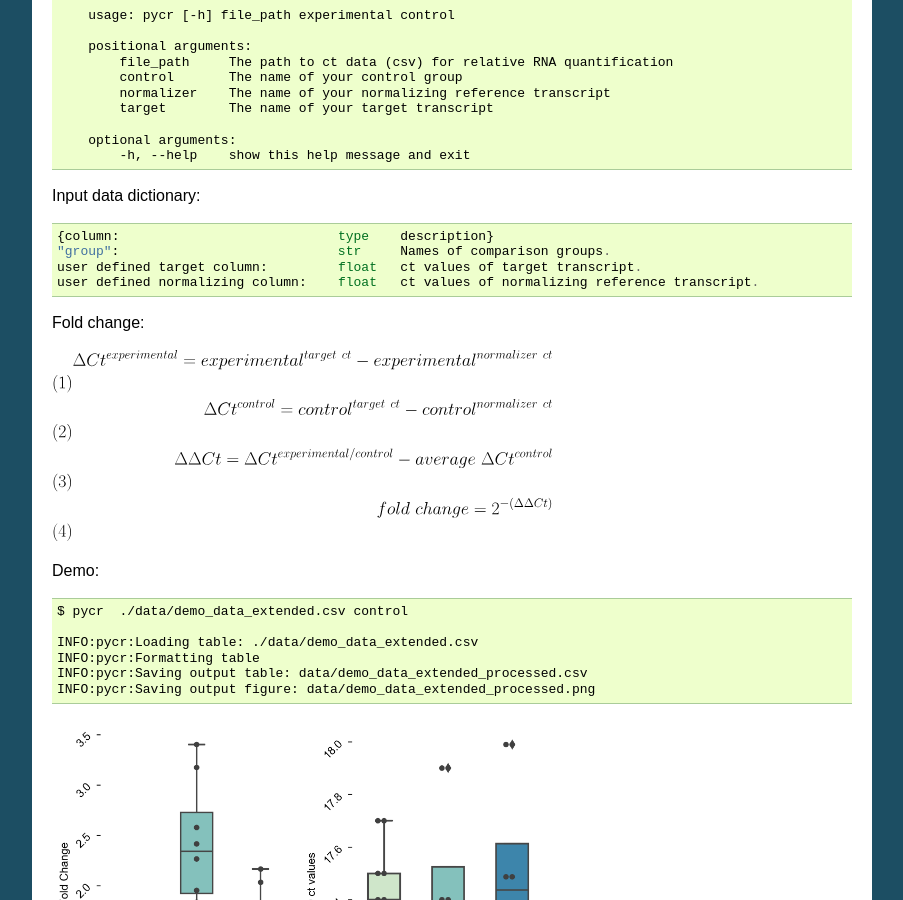
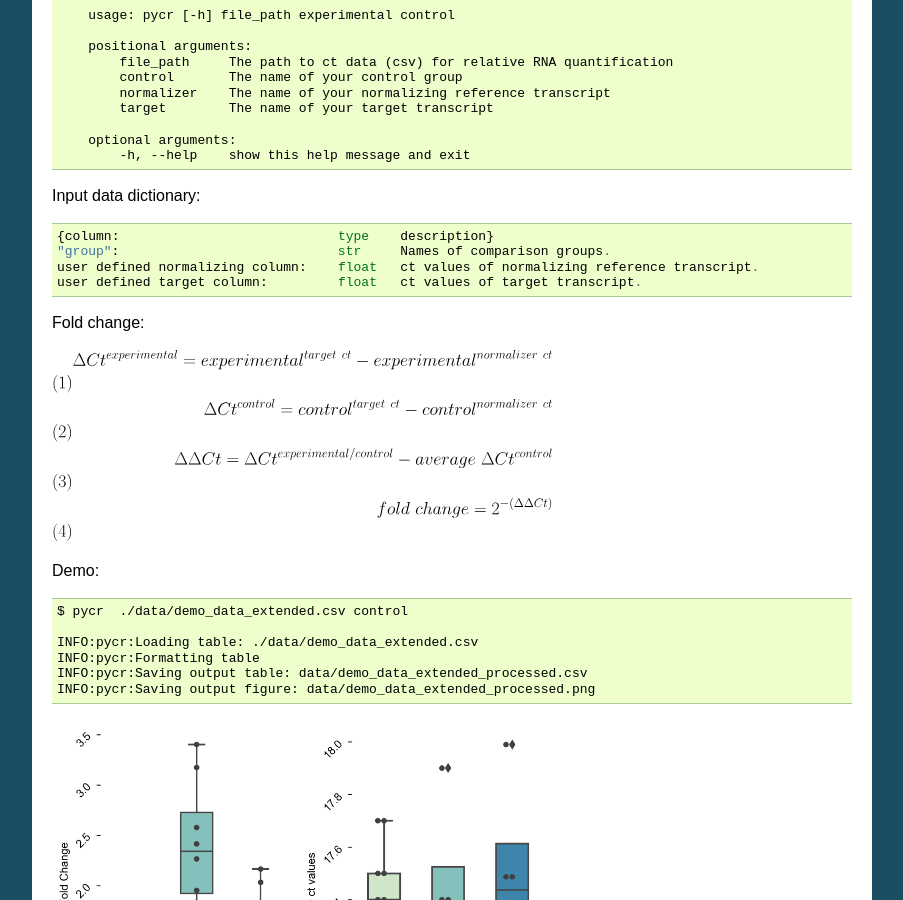
Before and after one commit to patrickmlong/pycr, a Sphinx documentation site: the page built from docs/index.rst, in a window 1280 px wide and 900 px high, scrolled down 317 px. Shown: the whole window, without its empty margins (198-1101 px from the left). Built offline with Sphinx 7.4.7, drawn with Linux system fonts in a browser that asks for light colours.

```diff
--- a/docs/index.rst
+++ b/docs/index.rst
@@ -27,8 +27,8 @@ Input data dictionary::
 
     {column:                            type    description}
     "group":                            str     Names of comparison groups.
+    user defined normalizing column:    float   ct values of normalizing reference transcript.
     user defined target column:         float   ct values of target transcript.
-    user defined normalizing column:    float   ct values of normalizing reference transcript.
 
 
 Fold change:
```
